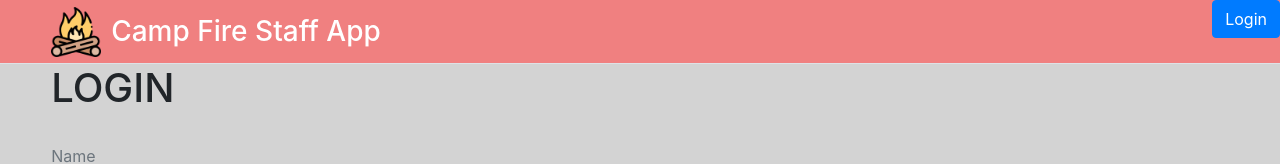
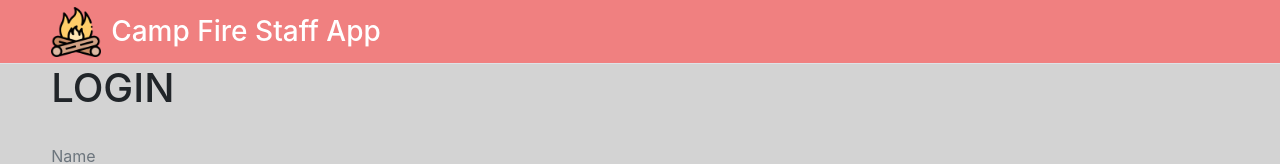
Before and after one commit to justinwilliamsrva/SummerCampApp, a React (Create React App) app in the folder client/: page /login in a window 1280 px wide. Shown: the top 164 px of the page. Built offline with nearby package versions, Linux system fonts and the light colour scheme.

Commit message:
add new login for nav page

```diff
--- a/client/src/Login.js
+++ b/client/src/Login.js
@@ -1,7 +1,7 @@
 import React, { useState, useEffect } from 'react'
 import axios from "axios"
 import { Link, withRouter } from "react-router-dom"
-import Nav from "./Nav"
+import NavLogin from "./NavLogin"
 import { authenticate, getUser } from "./helpers"
 import "./Components/Messages/App.css";
 import Footer from "./Components/Global/Footer";
@@ -47,7 +47,7 @@ const Login = (props) => {
 
     return (
         <div>
-            <Nav />
+            <NavLogin />
             <section>
             <h1>LOGIN</h1>
             <br />
--- /dev/null
+++ b/client/src/NavLogin.js
@@ -0,0 +1,15 @@
+import React from "react";
+import { Link, withRouter } from "react-router-dom";
+import { getUser, logout } from "./helpers";
+import "./Nav.css";
+
+const NavLogin = ({ history }) => {
+    return (
+        <nav id="nav"className="nav nav-tabs">
+            <img src="/fire1.png" width="50" height="50" />
+            <h3>Camp Fire<span id="heading"> Staff App</span></h3>
+        </nav>
+    );
+};
+
+export default NavLogin;
```
